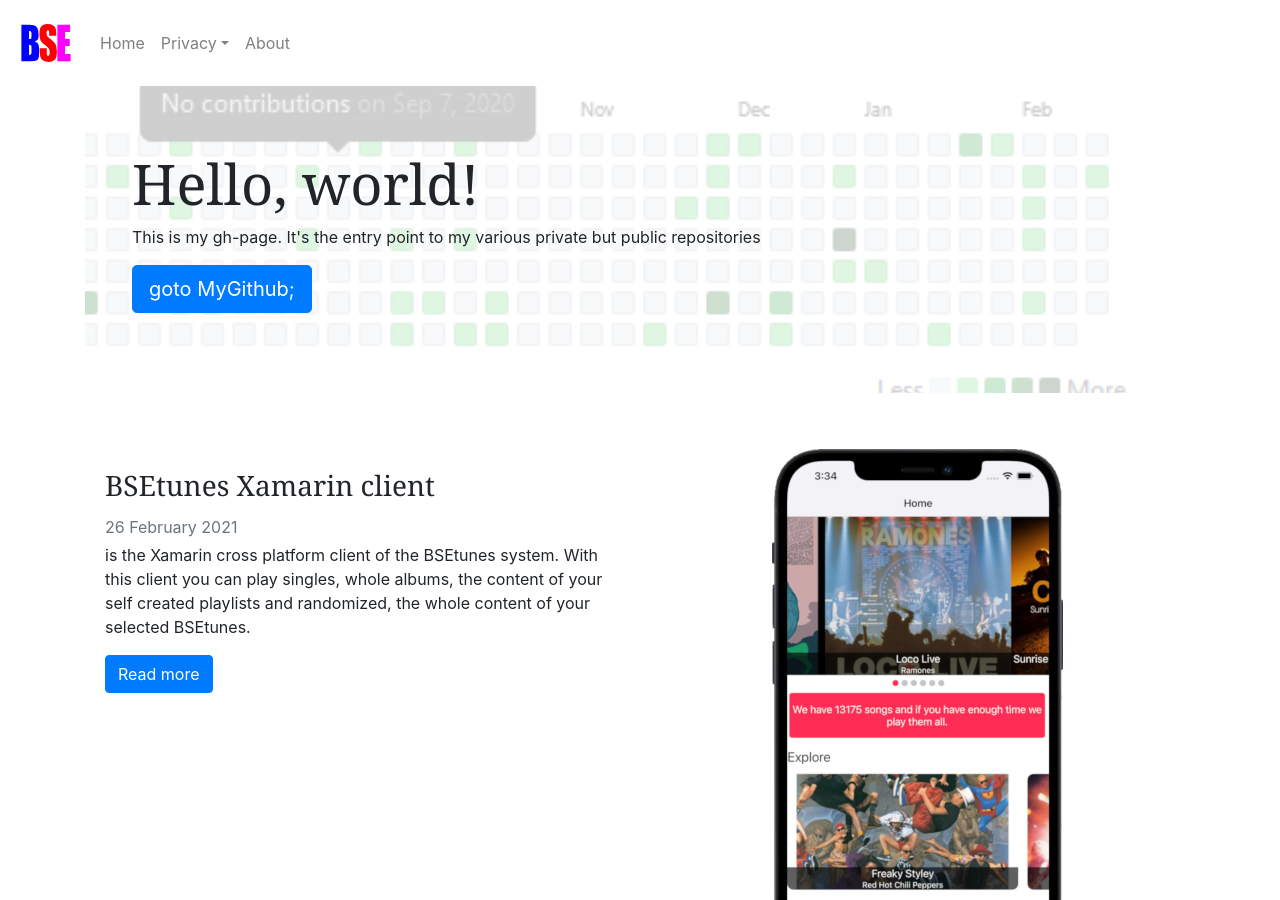
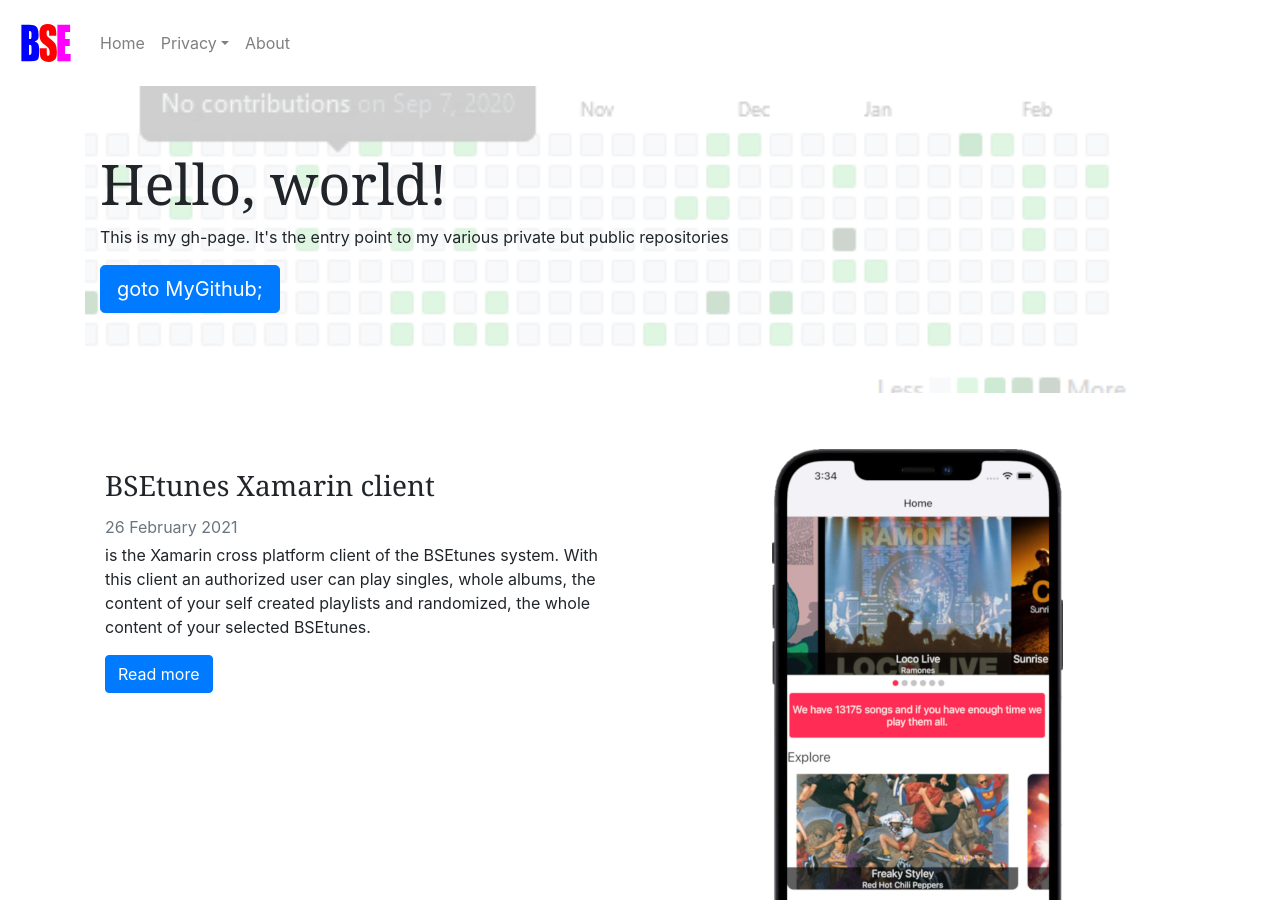
Before and after one commit to uwe-e/uwe-e.github.io, a Jekyll site: the page built from index.markdown, in a window 1280 px wide and 900 px high. Built offline with Jekyll 4.4.1, drawn with Linux system fonts in a browser that asks for light colours.

Commit message:
about modified

```diff
--- a/_posts/2021-02-26-BSEtunes-xamarin_client.markdown
+++ b/_posts/2021-02-26-BSEtunes-xamarin_client.markdown
@@ -4,7 +4,7 @@ title:  "BSEtunes Xamarin Client"
 date:   2021-02-26 09:05:12 +0100
 categories: jekyll update
 ctatitle: BSEtunes Xamarin client
-ctadescription: is the Xamarin cross platform client of the BSEtunes system. With this client you can play singles, whole albums, the content of your self created playlists and randomized, the whole content of your selected BSEtunes.
+ctadescription: is the Xamarin cross platform client of the BSEtunes system. With this client an authorized user can play singles, whole albums, the content of your self created playlists and randomized, the whole content of your selected BSEtunes.
 ctaimage: /assets/images/content/bsetunes_xamarin/homepage_290x590.png
 ---
 You’ll find this post in your `_posts` directory. Go ahead and edit it and re-build the site to see your changes. You can rebuild the site in many different ways, but the most common way is to run `jekyll serve`, which launches a web server and auto-regenerates your site when a file is updated.
--- a/index.markdown
+++ b/index.markdown
@@ -5,7 +5,7 @@ title: "Welcome"
 layout: default
 ---
 
-<div class="jumbotron contribution">
+<div class="jumbotron jumbotron-fluid contribution">
   <div class="container">
   <h1 class="display-4">Hello, world!</h1>
   <p>This is my gh-page. It's the entry point to my various private but public repositories</p>
```
